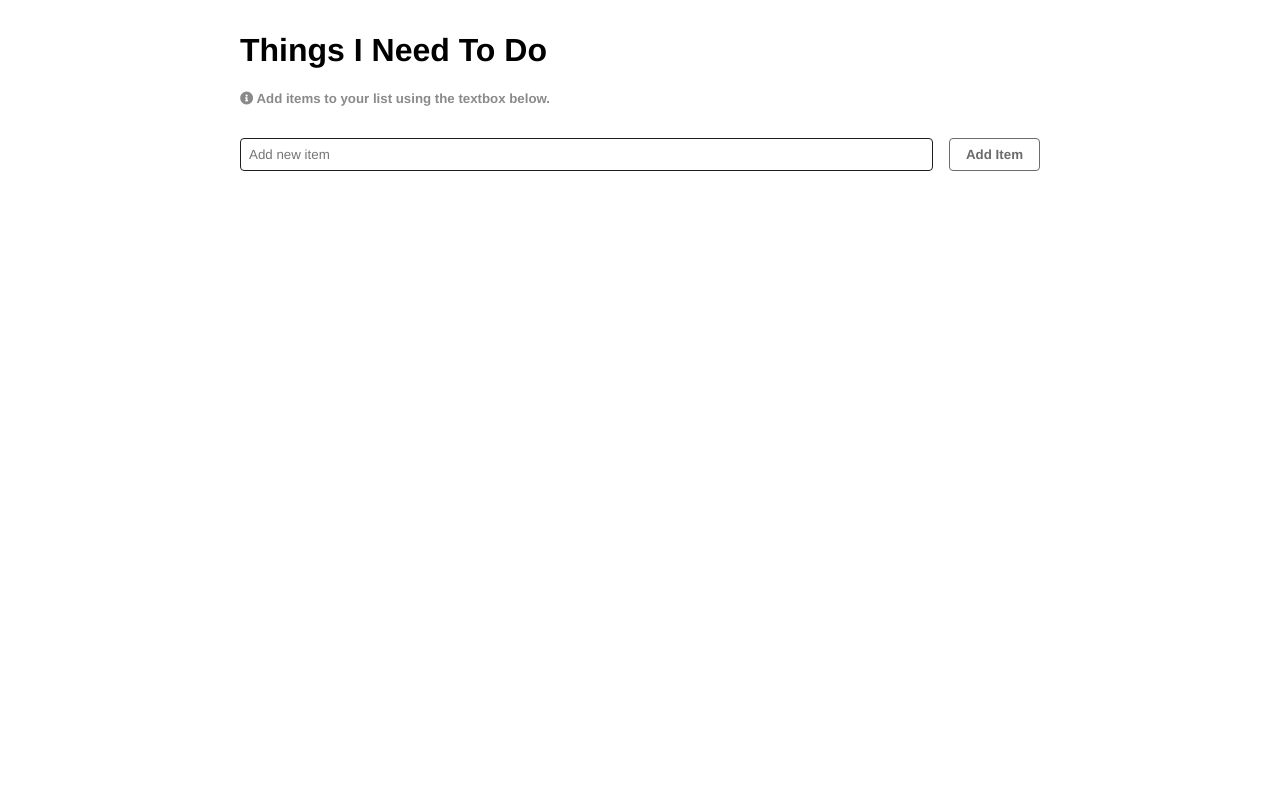
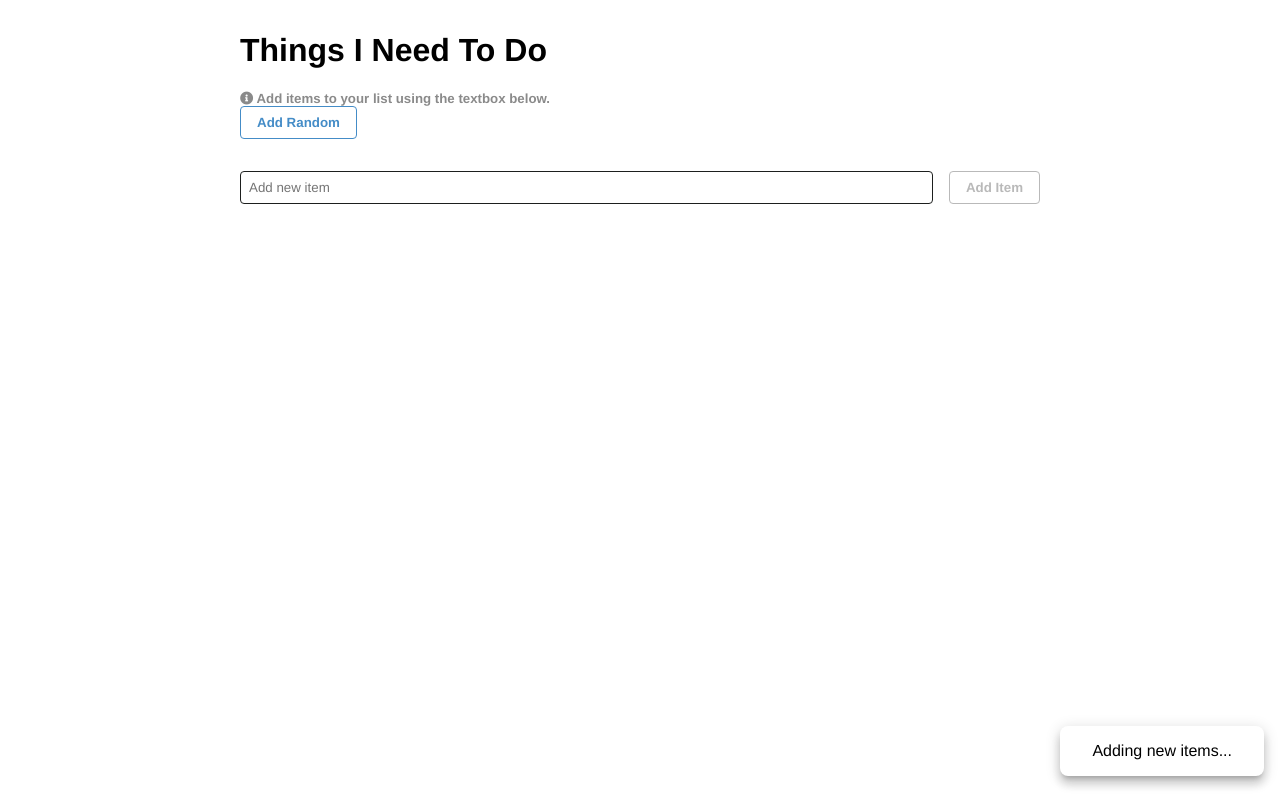
Before and after one commit to bjoberg/vue-testing-fundamentals, a Vue app: page / in a window 1280 px wide. Built offline with nearby package versions, Linux system fonts and the light colour scheme.

Commit message:
Initial snackbar commit

```diff
--- a/src/App.vue
+++ b/src/App.vue
@@ -20,53 +20,10 @@ export default {
   font-family: Avenir, Helvetica, Arial, sans-serif;
   -webkit-font-smoothing: antialiased;
   -moz-osx-font-smoothing: grayscale;
-  margin: 2rem;
+  position: relative;
 }
 h5 {
   color: #8a8a8a;
-}
-button {
-  font-family: Avenir, Helvetica, Arial, sans-serif;
-  -webkit-font-smoothing: antialiased;
-  -moz-osx-font-smoothing: grayscale;
-  background-color: #ffffff;
-  border-radius: 4px;
-  display: inline-block;
-  cursor: pointer;
-  padding: 0.5rem 1rem 0.5rem 1rem;
-  text-decoration: none;
-  outline: none;
-  border: 1px solid black;
-  font-weight: bold;
-}
-button.primary_btn {
-  color: #44c767;
-  border: 1px solid #44c767;
-}
-button.primary_btn:hover:not([disabled="disabled"]) {
-  color: white;
-  background-color: #44c767;
-}
-button.secondary_btn {
-  color: #448cc7;
-  border: 1px solid #448cc7;
-}
-button.secondary_btn:hover:not([disabled="disabled"]) {
-  color: white;
-  background-color: #448cc7;
-}
-button.error_btn {
-  color: #c74844;
-  border: 1px solid #c74844;
-}
-button.error_btn:hover:not([disabled="disabled"]) {
-  color: white;
-  background-color: #c74844;
-}
-button:disabled {
-  color: #6b6b6b;
-  border: 1px solid #6b6b6b;
-  cursor: not-allowed;
 }
 input {
   font-family: Avenir, Helvetica, Arial, sans-serif;
--- a/src/components/AddItemForm.vue
+++ b/src/components/AddItemForm.vue
@@ -1,17 +1,20 @@
 <template>
   <div class="add-item-form_wrapper">
     <input type="text" class="add-item-form_input" placeholder="Add new item" v-model="inputValue" />
-    <button
-      class="add-item-form_btn primary_btn"
-      @click="addItem"
-      :disabled="submitBtnDisabled"
-    >Add Item</button>
+    <Button
+      class="add-item-form_btn"
+      variant="primary"
+      :isDisabled="submitBtnDisabled"
+      @on-click="addItem"
+    >Add Item</Button>
   </div>
 </template>
 
 <script>
+import Button from "./Button.vue";
 export default {
   name: "AddItemForm",
+  components: { Button },
   data() {
     return {
       inputValue: "",
@@ -31,7 +34,7 @@ export default {
 };
 </script>
 
-<style>
+<style scoped>
 .add-item-form_wrapper {
   display: flex;
   flex-direction: row;
--- /dev/null
+++ b/src/components/Button.vue
@@ -0,0 +1,92 @@
+<template>
+  <div data-test-id="loading-button" class="root">
+    <button class="button" :class="buttonVariant" :disabled="isDisabled" @click="handleOnClick">
+      <slot />
+    </button>
+  </div>
+</template>
+
+<script>
+export default {
+  name: "Button",
+  props: {
+    variant: {
+      type: String,
+      default: "primary",
+    },
+    isDisabled: {
+      type: Boolean,
+      default: false,
+    },
+  },
+  computed: {
+    buttonVariant() {
+      switch (this.variant) {
+        case "primary":
+          return "primary_btn";
+        case "secondary":
+          return "secondary_btn";
+        case "error":
+          return "error_btn";
+        default:
+          return "primary_btn";
+      }
+    },
+  },
+  methods: {
+    handleOnClick() {
+      this.$emit("on-click");
+    },
+  },
+};
+</script>
+
+<style scoped>
+.root {
+  display: flex;
+  align-items: center;
+}
+button {
+  font-family: Avenir, Helvetica, Arial, sans-serif;
+  -webkit-font-smoothing: antialiased;
+  -moz-osx-font-smoothing: grayscale;
+  background-color: #ffffff;
+  border-radius: 4px;
+  display: inline-block;
+  cursor: pointer;
+  padding: 0.5rem 1rem 0.5rem 1rem;
+  text-decoration: none;
+  outline: none;
+  border: 1px solid black;
+  font-weight: bold;
+}
+button.primary_btn {
+  color: #44c767;
+  border: 1px solid #44c767;
+}
+button.primary_btn:hover:not([disabled="disabled"]) {
+  color: white;
+  background-color: #44c767;
+}
+button.secondary_btn {
+  color: #448cc7;
+  border: 1px solid #448cc7;
+}
+button.secondary_btn:hover:not([disabled="disabled"]) {
+  color: white;
+  background-color: #448cc7;
+}
+button.error_btn {
+  color: #c74844;
+  border: 1px solid #c74844;
+}
+button.error_btn:hover:not([disabled="disabled"]) {
+  color: white;
+  background-color: #c74844;
+}
+button:disabled {
+  color: #b9b9b9;
+  border: 1px solid #b9b9b9;
+  cursor: not-allowed;
+}
+</style>
--- /dev/null
+++ b/src/components/Snackbar.vue
@@ -0,0 +1,22 @@
+<template>
+  <div class="wrapper">Adding new items...</div>
+</template>
+
+<script>
+export default {
+  name: "Snackbar",
+};
+</script>
+
+<style>
+.wrapper {
+  position: fixed;
+  bottom: 1.5rem;
+  right: 1rem;
+  background-color: #ffffff;
+  box-shadow: 0px 5px 5px -3px rgba(0, 0, 0, 0.2),
+    0px 8px 10px 1px rgba(0, 0, 0, 0.14), 0px 3px 14px 2px rgba(0, 0, 0, 0.12);
+  padding: 1rem 2rem 1rem 2rem;
+  border-radius: 0.5rem;
+}
+</style>
--- a/src/components/TodoItem.vue
+++ b/src/components/TodoItem.vue
@@ -7,13 +7,15 @@
       @change="handleOnToggleComplete"
     />
     <p class="todo-item_content" :class="{'todo-item_content--complete': isComplete}">{{value}}</p>
-    <button class="todo-item_btn--remove error_btn" @click="handleOnClickRemove">Remove</button>
+    <Button class="todo-item_btn--remove" variant="error" @on-click="handleOnClickRemove">Remove</Button>
   </div>
 </template>
 
 <script>
+import Button from "./Button.vue";
 export default {
   name: "TodoItem",
+  components: { Button },
   props: {
     id: {
       type: Number,
@@ -39,7 +41,7 @@ export default {
 };
 </script>
 
-<style>
+<style scoped>
 .todo-item_wrapper {
   display: flex;
   flex-direction: row;
--- a/src/pages/Home.vue
+++ b/src/pages/Home.vue
@@ -1,4 +1,5 @@
 <template>
+  <div>
     <div class="home-page_wrapper">
       <PageHeader>
         <template v-slot:title>Things I Need To Do</template>
@@ -6,6 +7,7 @@
           <span>
             <i class="fas fa-info-circle" /> Add items to your list using the textbox below.
           </span>
+          <Button variant="secondary">Add Random</Button>
         </template>
       </PageHeader>
       <AddItemForm @on-add="handleAddNewItem" />
@@ -20,16 +22,20 @@
         @on-toggle-complete="handleToggleItemIsComplete"
       />
     </div>
+    <Snackbar />
+  </div>
 </template>
 
 <script>
+import AddItemForm from "../components/AddItemForm.vue";
+import Button from "../components/Button.vue";
 import PageHeader from "../components/PageHeader.vue";
-import AddItemForm from "../components/AddItemForm.vue";
 import TodoItem from "../components/TodoItem.vue";
+import Snackbar from "../components/Snackbar.vue";
 
 export default {
   name: "HomePage",
-  components: { PageHeader, AddItemForm, TodoItem },
+  components: { AddItemForm, Button, PageHeader, TodoItem, Snackbar },
   data() {
     return {
       items: [],
@@ -77,6 +83,10 @@ export default {
 </script>
 
 <style>
+/* .container {
+  position: relative;
+  background-color: gray;
+} */
 .home-page_wrapper {
   max-width: 50rem;
   margin: 2rem auto 2rem auto;
```
Lines whose indentation alone changed are shown as unchanged.
